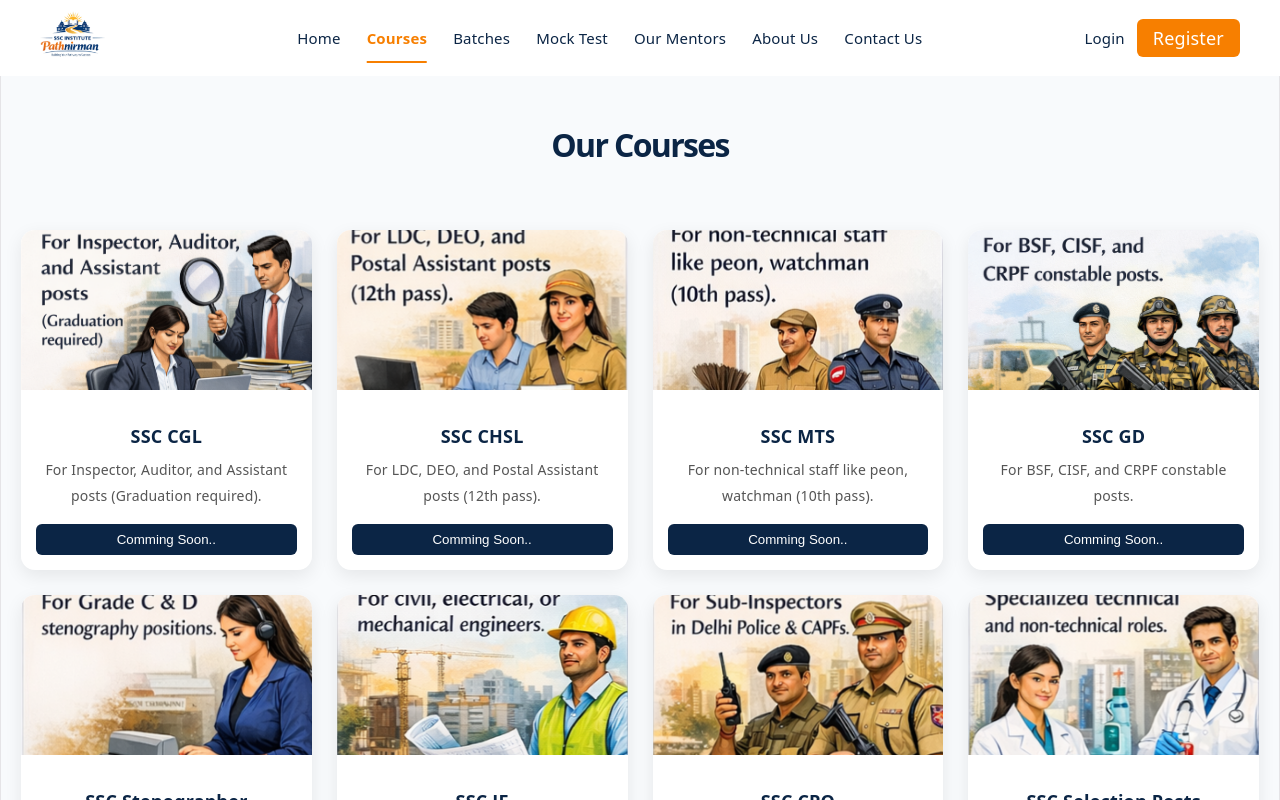
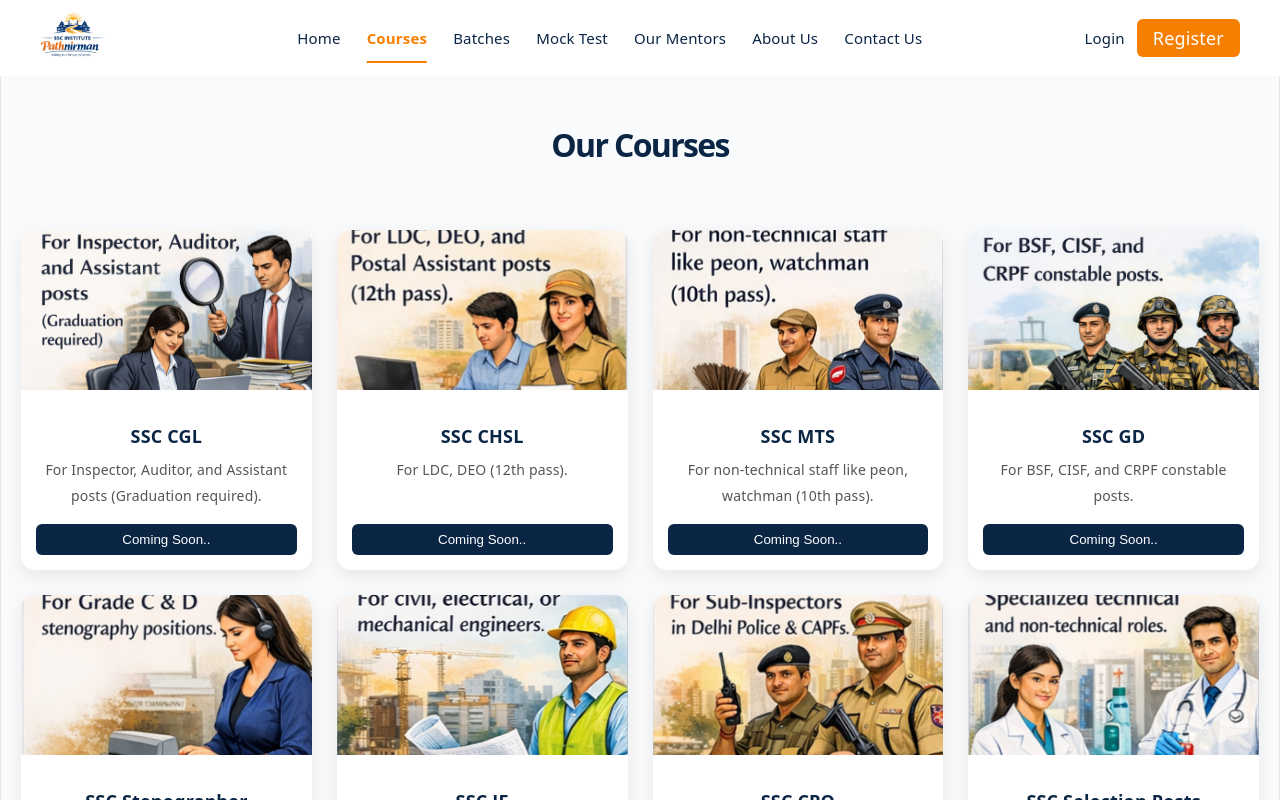
Before and after one commit to Rahul12022004/SSC, a React (Vite) app: page /courses in a window 1280 px wide. Shown: the top 800 px of the page. Built offline with nearby package versions, Linux system fonts and the light colour scheme; no server answers.

Commit message:
Update the Courses Page

```diff
--- a/src/pages/Courses.jsx
+++ b/src/pages/Courses.jsx
@@ -52,7 +52,7 @@
       <div className="courseContent">
         <h3>{title}</h3>
         <p>{desc}</p>
-        <button>Comming Soon..</button>
+        <button>Coming Soon..</button>
       </div>
     </div>
   );
@@ -71,7 +71,7 @@
     },
     {
       title: "SSC CHSL",
-      desc: "For LDC, DEO, and Postal Assistant posts (12th pass).",
+      desc: "For LDC, DEO  (12th pass).",
       image: img2,
     },
     {
```
